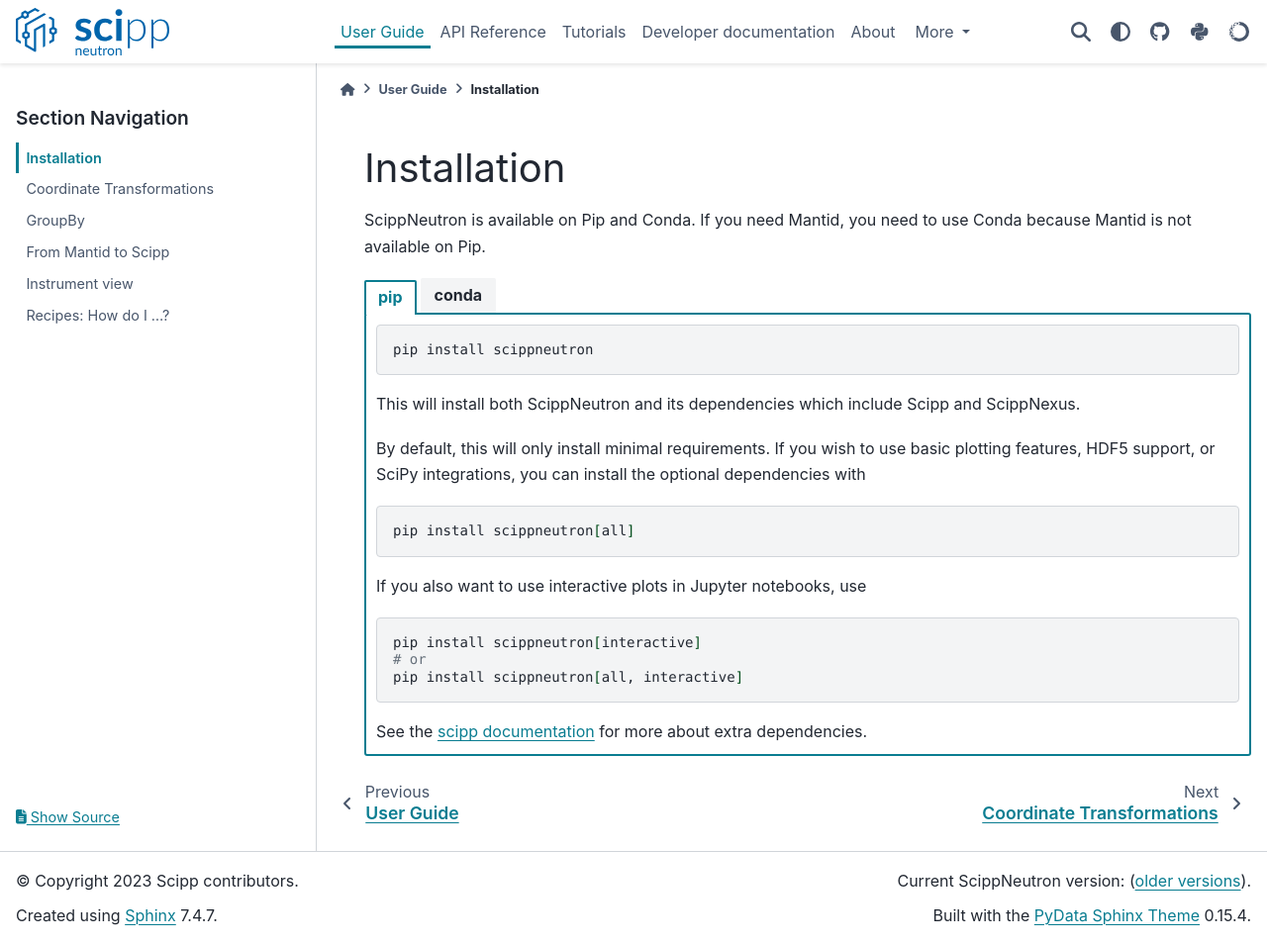
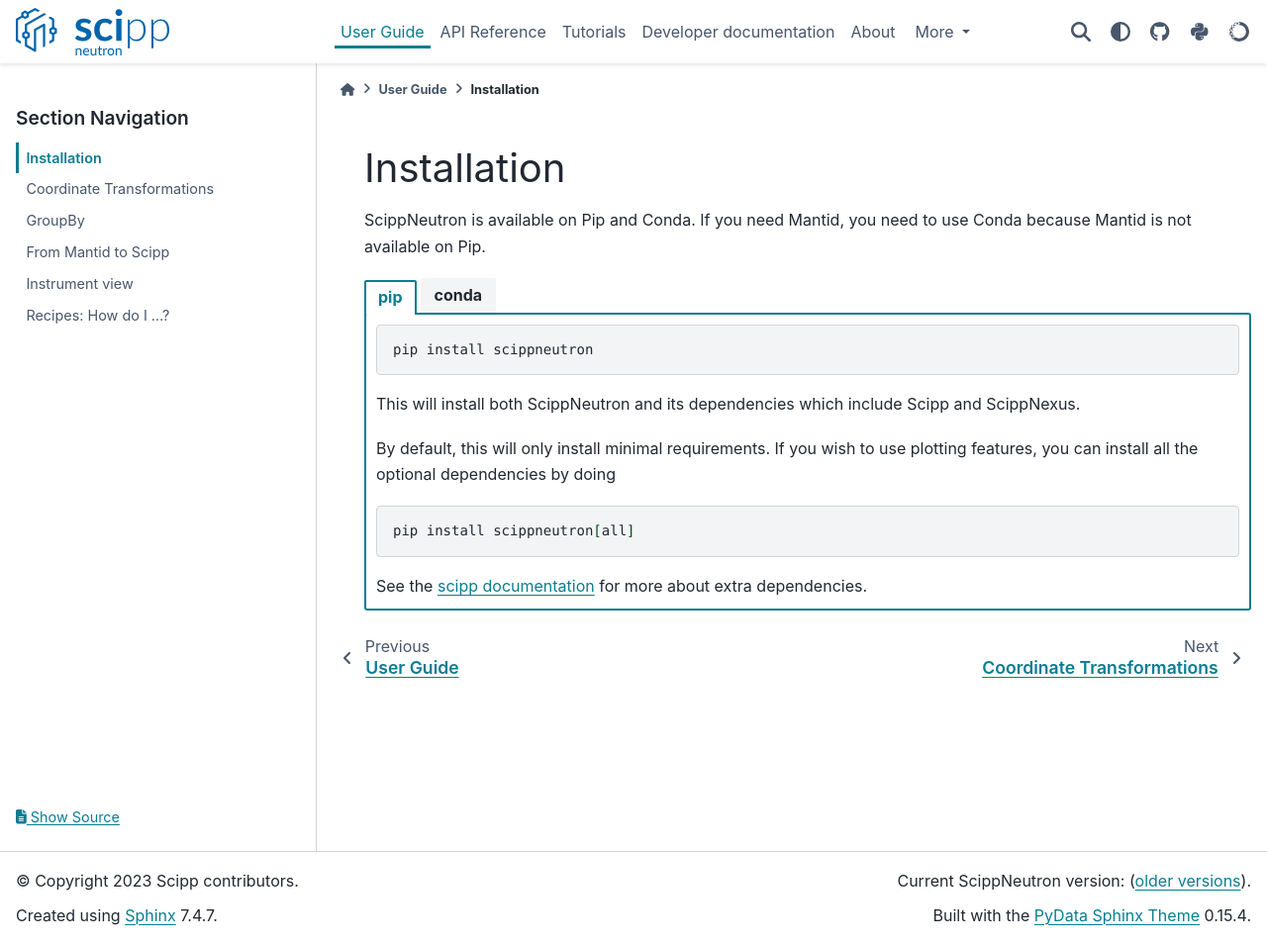
Before and after one commit to scipp/scippneutron, a Sphinx documentation site: the page built from docs/user-guide/installation.md, in a window 1280 px wide and 954 px high. Shown: the whole window at 99% size. Built offline with Sphinx 7.4.7 and the PyData theme 0.15.4, drawn with Linux system fonts in a browser that asks for light colours; the version number could not be read and is left out.

Commit message:
Revert "Include interactive extra in docs"
This reverts commit d662884f7bc752ae6faff3d52034a6fa8579bdbe.

````diff
--- a/docs/user-guide/installation.md
+++ b/docs/user-guide/installation.md
@@ -12,18 +12,10 @@ pip install scippneutron
 This will install both ScippNeutron and its dependencies which include Scipp and ScippNexus.
 
 By default, this will only install minimal requirements.
-If you wish to use basic plotting features, HDF5 support, or SciPy integrations, you can install the optional dependencies with
+If you wish to use plotting features, you can install all the optional dependencies by doing
 
 ```sh
 pip install scippneutron[all]
-```
-
-If you also want to use interactive plots in Jupyter notebooks, use
-
-```sh
-pip install scippneutron[interactive]
-# or
-pip install scippneutron[all, interactive]
 ```
 
 See the [scipp documentation](https://scipp.github.io/getting-started/installation.html)
````
